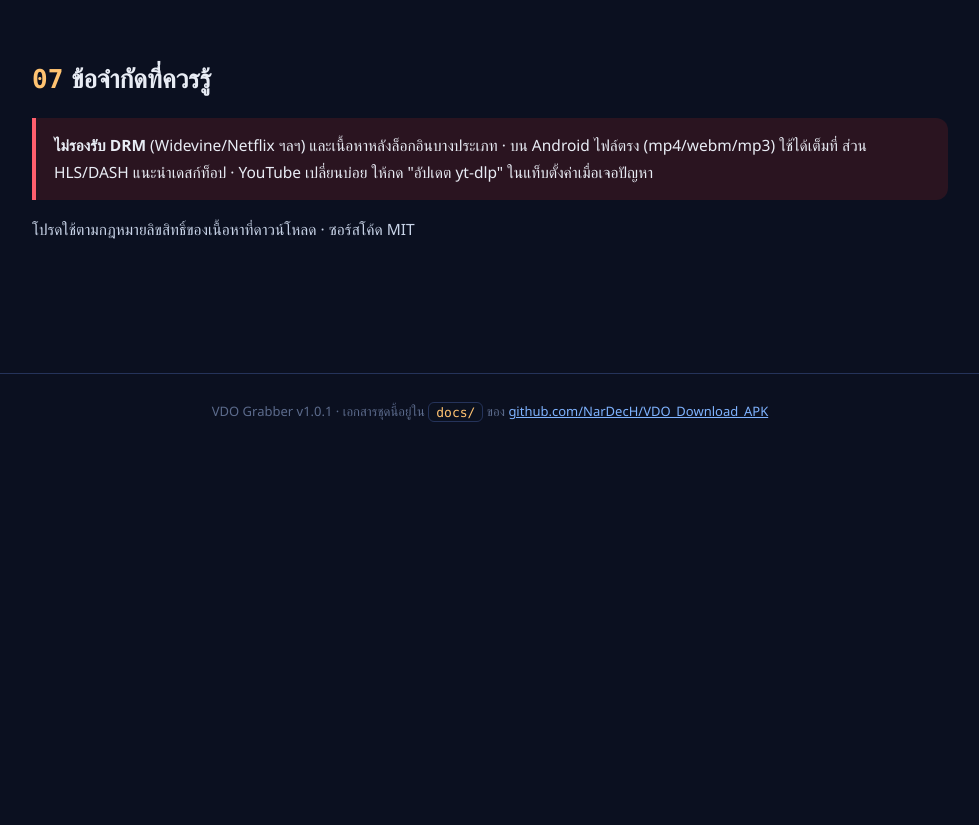
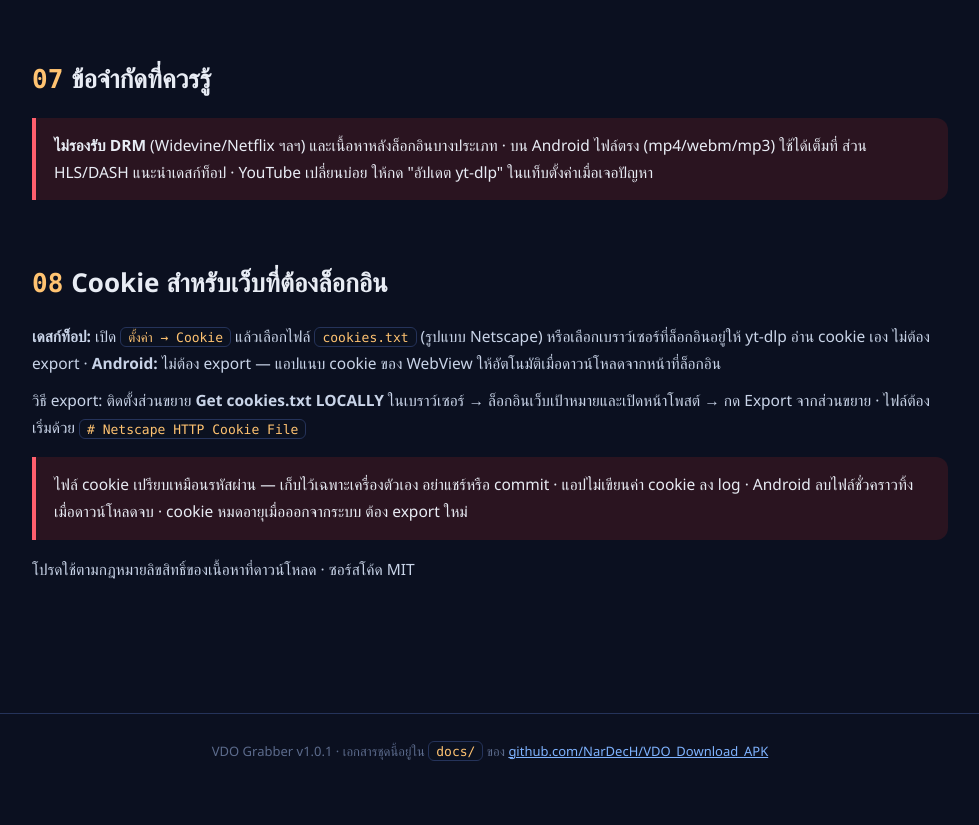
Before and after one commit to NarDecH/VDO_Download_APK, a browser extension: page docs/readme.html in a window 1280 px wide. Shown: the part 4403-5228 px from the top of the page, without its empty margins (150-1129 px from the left). Before the commit the page ends 4912 px from the top, so only its background shows below. Drawn offline with Linux system fonts and the light colour scheme.

Commit message:
docs: explain how to export cookies.txt for login-gated sites
Users had no instructions for the new cookie source: add the desktop setting
paths, the Android automatic WebView cookies, a step-by-step export with the
Get cookies.txt LOCALLY extension, the Netscape format requirement and the
handling rules (never share, never logged, deleted after the job).

🤖 Generated with Codebuff
Co-Authored-By: Codebuff <noreply@codebuff.com>

```diff
--- a/docs/readme.html
+++ b/docs/readme.html
@@ -145,6 +145,14 @@ cd android &amp;&amp; ./gradlew assembleDebug</code></pre>
 <div class="warn"><b>ไม่รองรับ DRM</b> (Widevine/Netflix ฯลฯ) และเนื้อหาหลังล็อกอินบางประเภท ·
 บน Android ไฟล์ตรง (mp4/webm/mp3) ใช้ได้เต็มที่ ส่วน HLS/DASH แนะนำเดสก์ท็อป ·
 YouTube เปลี่ยนบ่อย ให้กด "อัปเดต yt-dlp" ในแท็บตั้งค่าเมื่อเจอปัญหา</div>
+<h2><span class="n">08</span>Cookie สำหรับเว็บที่ต้องล็อกอิน</h2>
+<p><b>เดสก์ท็อป:</b> เปิด <code>ตั้งค่า → Cookie</code> แล้วเลือกไฟล์ <code>cookies.txt</code> (รูปแบบ Netscape)
+หรือเลือกเบราว์เซอร์ที่ล็อกอินอยู่ให้ yt-dlp อ่าน cookie เอง ไม่ต้อง export ·
+<b>Android:</b> ไม่ต้อง export — แอปแนบ cookie ของ WebView ให้อัตโนมัติเมื่อดาวน์โหลดจากหน้าที่ล็อกอิน</p>
+<p>วิธี export: ติดตั้งส่วนขยาย <b>Get cookies.txt LOCALLY</b> ในเบราว์เซอร์ → ล็อกอินเว็บเป้าหมายและเปิดหน้าโพสต์
+→ กด Export จากส่วนขยาย · ไฟล์ต้องเริ่มด้วย <code># Netscape HTTP Cookie File</code></p>
+<div class="warn">ไฟล์ cookie เปรียบเหมือนรหัสผ่าน — เก็บไว้เฉพาะเครื่องตัวเอง อย่าแชร์หรือ commit ·
+แอปไม่เขียนค่า cookie ลง log · Android ลบไฟล์ชั่วคราวทิ้งเมื่อดาวน์โหลดจบ · cookie หมดอายุเมื่อออกจากระบบ ต้อง export ใหม่</div>
 <p>โปรดใช้ตามกฎหมายลิขสิทธิ์ของเนื้อหาที่ดาวน์โหลด · ซอร์สโค้ด MIT</p>
 
 </div>
```
Also changed, not shown: 1 other file.
